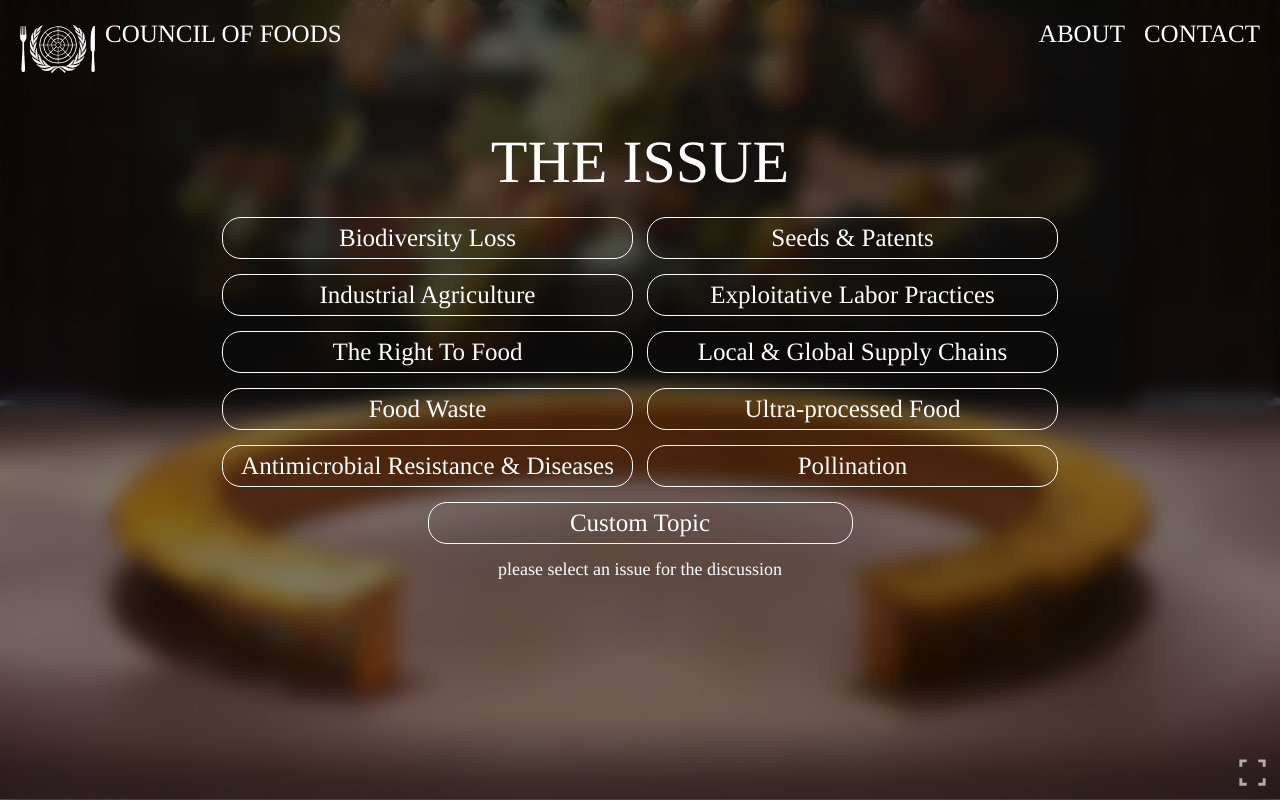
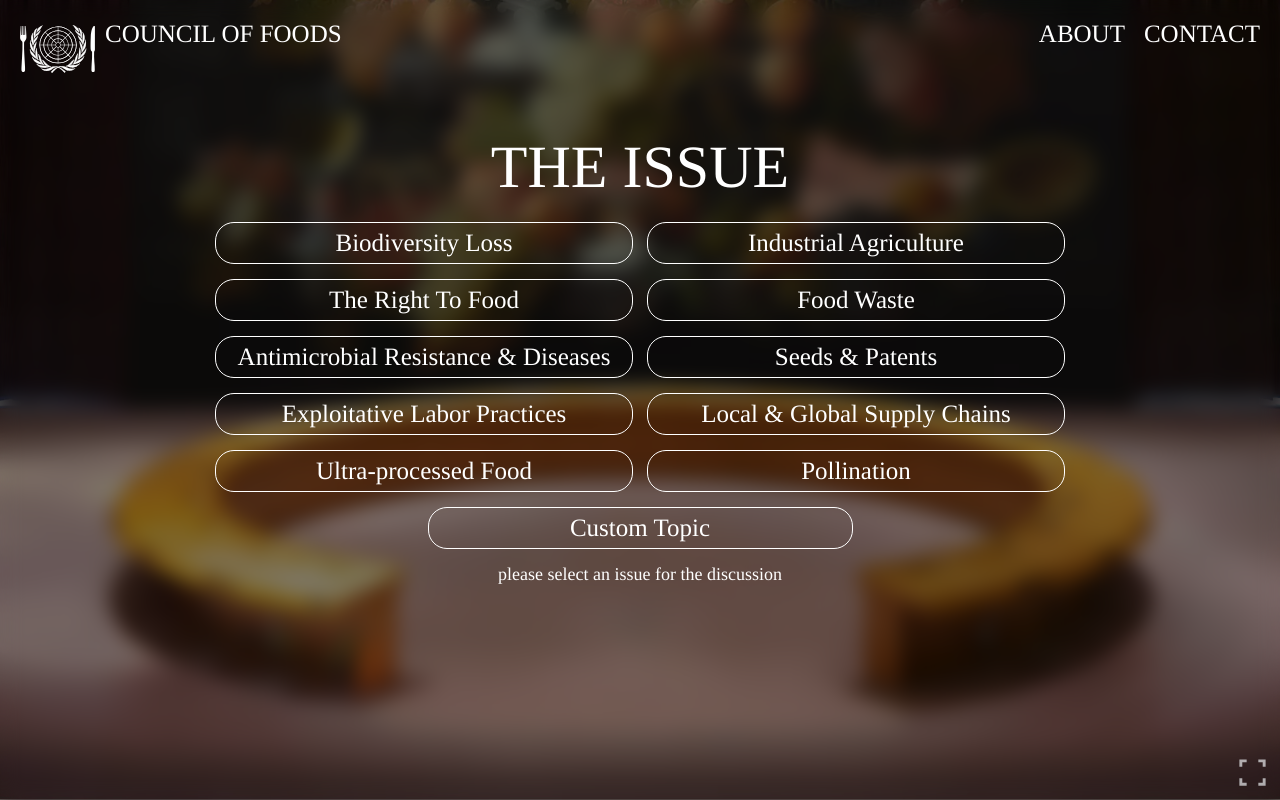
Before and after one commit to Nonhuman-Nonsense/council-of-foods, a React (Vite) app in the folder client/: page /topics in a window 1280 px wide. Built offline with nearby package versions, Linux system fonts and the light colour scheme.

Commit message:
selecttopic fixes

```diff
--- a/client/src/components/settings/SelectTopic.jsx
+++ b/client/src/components/settings/SelectTopic.jsx
@@ -2,6 +2,9 @@ import { useState, useRef, useEffect } from "react";
 import ResetWarning from "../overlays/ResetWarning";
 import { capitalizeFirstLetter, toTitleCase, useMobile, useMobileXs } from "../../utils";
 import { useTranslation } from "react-i18next";
+
+
+export default SelectTopic;
 
 function SelectTopic({
   topics,
@@ -22,35 +25,30 @@ function SelectTopic({
   const { t } = useTranslation();
 
   // useEffect hook to listen for changes in currentTopic
-  // If changing the topic in an ongoing meeting
   useEffect(() => {
     if (currentTopic?.prompt) {
-      let reSelectTopic = topics.find((t) => t.id === currentTopic.id);
-      if (currentTopic?.id === 'customtopic') {
+      // If we are editing, we might need to pre-fill custom topic
+      if (currentTopic.id === 'customtopic' && currentTopic.description) {
         setCustomTopic(currentTopic.description);
       }
-      setSelectedTopic(reSelectTopic.id);
+      setSelectedTopic(currentTopic.id);
     }
-  }, [currentTopic]); // Dependency array includes only currentTopic
+  }, [currentTopic]);
 
-  // Function to proceed with the selected or custom topic
   function proceedForward() {
     if (currentTopic) {
-      // Current topic exists which means we are changing settings
       setDisplayWarning(true);
     } else {
       onContinueForward({ topic: selectedTopic, custom: customTopic });
     }
   }
 
-  // Function to handle custom topic input changes
   function handleInputTopic(e) {
     const newTopic = e.target.value;
     const capitalizedTopic = capitalizeFirstLetter(newTopic).substring(0, 150);
     setCustomTopic(capitalizedTopic);
   }
 
-  // Conditional rendering for showing the Next button
   const shouldShowNextButton =
     selectedTopic &&
     !(
@@ -67,45 +65,17 @@ function SelectTopic({
     alignItems: "center",
   };
 
-  const doubleColumn = {
-    width: "50%",
-    display: "flex",
-    flexDirection: "column",
-    margin: "0 7px"
-  };
 
-  const textBoxStyle = {
-    backgroundColor: "transparent",
-    width: isMobile ? "80%" : "70%",
-    color: "white",
-    textAlign: "center",
-    border: "0",
-    fontFamily: "Tinos, serif",
-    lineHeight: "1.2em",
-    // fontSize: "25px",
-    resize: "none",
-    padding: "0",
-    margin: "0",
-    height: isMobile ? (isMobileXs ? "45px" : "60px") : "80px",
-    display: showTextBox() ? "" : "none",
-  };
 
   function showTextBox() {
-    if (selectedTopic === 'customtopic' && hoverTopic !== null && hoverTopic !== 'customtopic') {
-      return false;
-    } else if (selectedTopic === 'customtopic') {
-      return true;
-    } else if (hoverTopic === "customtopic") {
-      return true;
-    } else {
+    // If we are hovering another topic, hide the text box to show that topic's description
+    if (selectedTopic === 'customtopic' && hoverTopic && hoverTopic !== 'customtopic') {
       return false;
     }
+    return selectedTopic === 'customtopic' || hoverTopic === 'customtopic';
   }
 
-  const selectButtonStyle = {
-    marginBottom: isMobile ? "3px" : "15px",
-    padding: isMobile ? "3px 0" : "6px 0",
-  };
+
 
   function toolTip() {
     if (hoverTopic) {
@@ -116,6 +86,57 @@ function SelectTopic({
       return t("selectissue")
     }
   }
+
+  const standardTopics = topics.filter(t => t.id !== 'customtopic');
+  const customTopicObj = topics.find(t => t.id === 'customtopic');
+
+  const isSingleColumn = standardTopics.length <= 6;
+
+  const gridContainer = {
+    display: "grid",
+    gridTemplateColumns: isSingleColumn ? "1fr" : "1fr 1fr",
+    width: "100%",
+    columnGap: "14px",
+    rowGap: isMobile ? "3px" : "15px",
+    justifyItems: "center"
+  };
+
+  const selectButtonStyle = {
+    padding: isMobile ? "3px 0" : "6px 0",
+    width: isSingleColumn ? "50%" : "100%", // Constrain width in single column
+  };
+
+  // Custom Topic specific style: Span all columns, 50% width to match centered appearance
+  const customButtonStyle = {
+    ...selectButtonStyle,
+    gridColumn: "1 / -1", // Span full row in both 1-col and 2-col modes
+    width: "50%", // Always 50% width to be centered and consistent
+    // User said "spacing below custom topic button looks tight". Grid uses rowGap.
+    // If we want equal distance, rowGap creates it.
+    // But user asked for "distance between text and next button". That's outside the grid.
+  };
+
+  const textareaFontSize = isMobile ? "16px" : "inherit"; // Match paragraph font size roughly?
+  // User said "text inside textarea... doesn't scale... make sure font size uses same as toolTip"
+  // toolTip is inside a <p>. <p> usually has inherited font size.
+  // Textarea often has user-agent default (e.g. 11px or 13px monospace).
+  // We should force it to inherit or use specific size.
+
+  const textBoxStyle = {
+    backgroundColor: "transparent",
+    width: isMobile ? "80%" : "70%",
+    color: "white",
+    textAlign: "center",
+    border: "0",
+    fontFamily: "Tinos, serif",
+    lineHeight: "1.2em",
+    fontSize: "inherit", // Force inherit from parent (container) to match <p> sibling
+    resize: "none",
+    padding: "0",
+    margin: "0",
+    height: isMobile ? (isMobileXs ? "45px" : "60px") : "80px",
+    display: showTextBox() ? "" : "none",
+  };
 
   return (
     <>
@@ -139,15 +160,11 @@ function SelectTopic({
               width: "100%",
             }}
           >
-            <div style={{ display: "flex", flexDirection: "row", width: "100%", justifyContent: "center" }}>
-              <div style={doubleColumn}>
-                {topics.filter((item, index) => {
-                  if (index === topics.length - 1) return false;
-                  if (topics.length <= 5 + 1) return true;
-                  return index < (topics.length - 1) / 2;
-                }).map((topic, index) => (
+            {/* Grid Layout for Topics */}
+            <div style={gridContainer}>
+              {standardTopics.map((topic) => (
                 <button
-                    key={index}
+                  key={topic.id}
                   data-testid="topic-button"
                   className={selectedTopic === topic.id ? "selected " : ""}
                   onClick={() => setSelectedTopic(topic.id)}
@@ -158,48 +175,30 @@ function SelectTopic({
                   {toTitleCase(topic.title)}
                 </button>
               ))}
-              </div>
-              <div style={{ ...doubleColumn, display: topics.length > 5 + 1 ? "flex" : "none" }}>
-                {topics.filter((item, index) => {
-                  if (index === topics.length - 1) return false;
-                  if (topics.length <= 5 + 1) return false;
-                  return (index >= (topics.length - 1) / 2);
-                }).map((topic, index) => (
+
+              {/* Custom Topic Button (Integrated into Grid) */}
+              {customTopicObj && (
                 <button
-                    key={index}
-                    data-testid="topic-button"
-                    className={selectedTopic === topic.id ? "selected " : ""}
-                    onClick={() => setSelectedTopic(topic.id)}
-                    onMouseEnter={() => setHoverTopic(topic.id)}
-                    onMouseLeave={() => setHoverTopic(null)}
-                    style={selectButtonStyle}
-                  >
-                    {toTitleCase(topic.title)}
-                  </button>
-                ))}
-              </div>
-            </div>
-            {topics.slice(-1).map((topic, index) => (
-              <button
-                key={index}
-                className={selectedTopic === topic.id ? "selected " : ""}
+                  className={selectedTopic === customTopicObj.id ? "selected " : ""}
                   onClick={() => {
                     setSelectedTopic("customtopic");
-                  //Todo, not sure why this is on timeout?
                     setTimeout(() => {
                       topicTextareaRef.current && topicTextareaRef.current.focus();
                     }, 0);
                   }}
                   onMouseEnter={() => setHoverTopic("customtopic")}
                   onMouseLeave={() => setHoverTopic(null)}
-                style={{ ...selectButtonStyle, width: "50%" }}
+                  style={customButtonStyle} // Use specific style
                 >
-                {toTitleCase(topic.title)}
+                  {toTitleCase(customTopicObj.title)}
                 </button>
-            ))}
+              )}
+            </div>
+
             <p
               style={{
-                margin: "0",
+                marginTop: "15px",
+                marginBottom: 0,
                 width: isMobile ? "80%" : "70%",
                 height: showTextBox() ? "0" : isMobile ? (isMobileXs ? "45px" : "60px") : "80px",
                 overflow: "hidden"
@@ -219,7 +218,6 @@ function SelectTopic({
           <button
             onClick={proceedForward}
             style={{
-              marginBottom: "10px",
               visibility: shouldShowNextButton ? "" : "hidden",
             }}
           >{t('next')}</button>
@@ -228,5 +226,3 @@ function SelectTopic({
     </>
   );
 }
-
-export default SelectTopic;
```
Also changed, not shown: 1 other file (tests, documents, lock files or other folders). Lines whose indentation alone changed are shown as unchanged.
